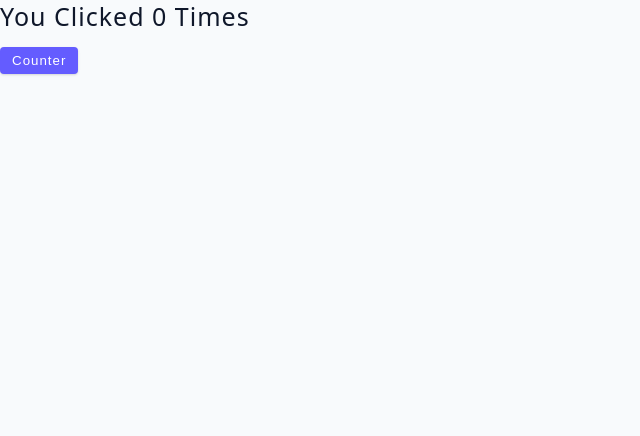
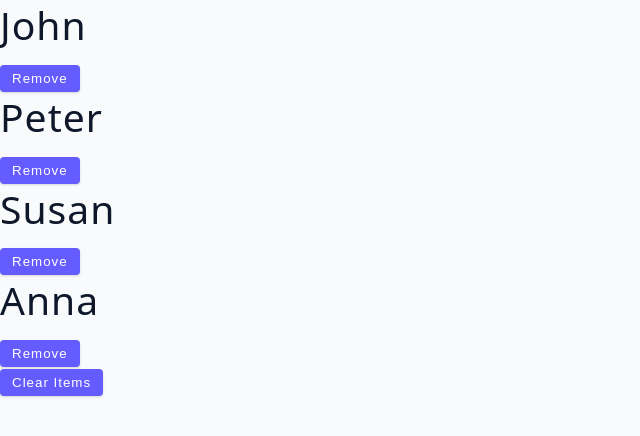
Before and after one commit to zubayr-ahmad/react-learning, a React (Vite) app: page / in a window 1280 px wide. Shown: the top 436 px of the page, without its empty margins (0-640 px from the left). Built offline with nearby package versions, Linux system fonts and the light colour scheme.

Commit message:
useState array item add remove

```diff
--- a/src/App.jsx
+++ b/src/App.jsx
@@ -1,10 +1,13 @@
-import Starter from "./tutorial/01-useState/starter/02-useState-basics";
+import Starter from "./tutorial/01-useState/starter/03-useState-array";
+import Final from "./tutorial/01-useState/final/03-useState-array";
+
 
 function App() {
 
   return (
     <>
       <Starter />
+
     </>
   );
 }
--- a/src/tutorial/01-useState/starter/03-useState-array.jsx
+++ b/src/tutorial/01-useState/starter/03-useState-array.jsx
@@ -1,5 +1,25 @@
+import { useState } from 'react';
+import { data } from '../../../data';
+
 const UseStateArray = () => {
-  return <h2>useState array example</h2>;
+  const [people, setPeople] = useState(data);
+  const removePerson = (id) => {
+    let newPeople = people.filter((person)=> person.id !== id);
+    setPeople(newPeople);
+  }
+  return (
+
+    <div >
+      {people.map((per)=>{
+        return (
+        <div key={per.id} className='item'>
+          <h2>{per.name}</h2>
+          <button className='btn' onClick={()=>removePerson(per.id)}>Remove</button>
+        </div>)
+      })}
+      <button className='btn' onClick={()=>setPeople([])}>Clear Items</button>
+    </div>
+  );
 };
 
 export default UseStateArray;
```
